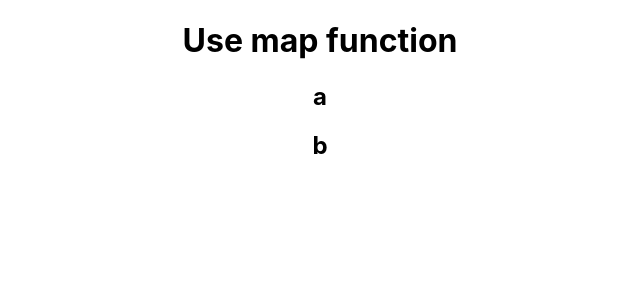
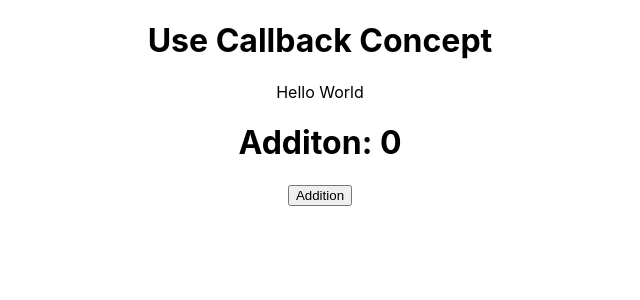
Before and after one commit to yuvraj-github/React-Tutorials, a React (Create React App) app: page / in a window 1280 px wide. Shown: the top 300 px of the page, without its empty margins (320-960 px from the left). Built offline with nearby package versions, Linux system fonts and the light colour scheme.

Commit message:
Added Pure component, Reuse component, useMemo, useCallback concepts

```diff
--- a/src/App.js
+++ b/src/App.js
@@ -1,6 +1,10 @@
 import './App.css';
 import React, { useState } from 'react';
-import UseMapFuncionComponent from './Functional Component/UseMapFuncionComponent';
+import UseCallbackComponent from './Functional Component/UseCallbackComponent';
+//import UseMemoComponent from './Functional Component/UseMemoComponent';
+//import UsePureComponent from './Class Component/UsePureComponent';
+//import ReuseComponent from './Functional Component/ReuseComponent';
+//import UseMapFuncionComponent from './Functional Component/UseMapFuncionComponent';
 //import UseEffectComponent from './Functional Component/UseEffectComponent';
 //import ComponentWillUnmount from './Class Component/ComponentWillUnmount';
 //import ShoudComponentUpdate from './Class Component/ShouldComponentUpdate';
@@ -44,7 +48,11 @@ function App() {
       {/* <ShoudComponentUpdate /> */}
       {/* <ComponentWillUnmount /> */}
       {/* <UseEffectComponent /> */}
-      <UseMapFuncionComponent />
+      {/* <UseMapFuncionComponent /> */}
+      {/* <ReuseComponent /> */}
+      {/* <UsePureComponent /> */}
+      {/* <UseMemoComponent /> */}
+      <UseCallbackComponent />
     </div>
   );
 }
--- /dev/null
+++ b/src/Class Component/UsePureComponent.js
@@ -0,0 +1,26 @@
+/**
+ *
+ * PureComponent: stop component unnecessary rendering when state/props is not updated.
+ */
+
+import React, { Component } from 'react';
+import UsePureComponentChild from './UsePureComponentChild';
+
+class UsePureComponent extends Component {
+    constructor() {
+        super();
+        this.state = {
+            count: 1
+        }
+    }
+    render() {
+        return (
+            <div>
+                <UsePureComponentChild count={this.state.count}/>
+                <button onClick={() => this.setState({count: this.state.count})}>Update Count</button>
+            </div>
+        );
+    }
+}
+
+export default UsePureComponent;
--- /dev/null
+++ b/src/Functional Component/ReuseComponent.js
@@ -0,0 +1,21 @@
+import React from 'react';
+import ReuseChildComponent from './ReuseChildComponent';
+
+function ReuseComponent(props) {
+    const students = [
+        { name: 'a', address: 'dfdsfd' },
+        { name: 'b', address: 'erere' }
+    ];
+    return (
+        <div>
+            <h1>Reuse Component</h1>
+            {
+                students.map((item, i) =>
+                    <ReuseChildComponent data={item}/>
+                )
+            }
+        </div>
+    );
+}
+
+export default ReuseComponent;
--- /dev/null
+++ b/src/Functional Component/UseCallbackChildComponent.js
@@ -0,0 +1,13 @@
+import {React,memo} from 'react';
+
+function UseCallbackChildComponent(props) {
+    console.log('Child component');
+    return (
+        <div>
+            <h1>Use Callback Concept</h1>
+            <span>{props.Learning()}</span>
+        </div>
+    );
+}
+
+export default memo(UseCallbackChildComponent);
--- /dev/null
+++ b/src/Functional Component/UseCallbackComponent.js
@@ -0,0 +1,26 @@
+/**
+ *
+ * useCallback: returns memoized function but useMemo return memoized value.
+ * It is used when a component in which child component is rendering again and again without need.
+ * Actually it follows the concept of referential equality. It means component functions will recreate when
+ * component re-render.
+ */
+
+import React, { useCallback, useState } from 'react';
+import UseCallbackChildComponent from './UseCallbackChildComponent';
+
+function UseCallbackComponent(props) {
+    const [add, setAdd] = useState(0);
+    const Learning = useCallback(() => {
+        return 'Hello World';
+    },[]);
+    return (
+        <div>
+            <UseCallbackChildComponent Learning={Learning}/>
+            <h1>Additon: {add}</h1>
+            <button onClick={() => setAdd(add + 1)}>Addition</button>
+        </div>
+    );
+}
+
+export default UseCallbackComponent;
--- /dev/null
+++ b/src/Functional Component/UseMemoComponent.js
@@ -0,0 +1,29 @@
+/**
+ *
+ * useMemo: This hook is used to increase performation of application. It is used to stop unnecessary function call.
+ *          It only runs when one of its dependecies update. It returns memoized value.
+ */
+
+import React, { useMemo, useState } from 'react';
+
+function UseMemoComponent(props) {
+    const [add, setAdd] = useState(0);
+    const [sub, setSub] = useState(100);
+    const multiplication = useMemo(function multiply() {
+        console.log('multiply called');
+        return add * 2;
+    }, [add]);
+
+    return (
+        <div>
+            <h1>Use Memo Hook</h1>
+            <h1>Addition: {add}</h1>
+            <h1>Subtraction: {sub}</h1>
+            <h1>Multiplication: {multiplication}</h1>
+            <button onClick={() => setAdd(add + 1)}>Add</button>||
+            <button onClick={() => setSub(sub - 1)}>Subtract</button>
+        </div>
+    );
+}
+
+export default UseMemoComponent;
```
Also changed, not shown: src/Class Component/UsePureComponentChild.js (added, +14 -0 lines), src/Functional Component/ReuseChildComponent.js (added, +11 -0 lines).
